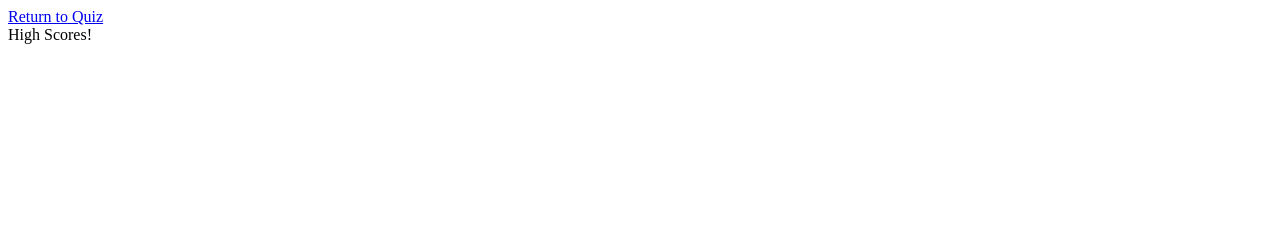
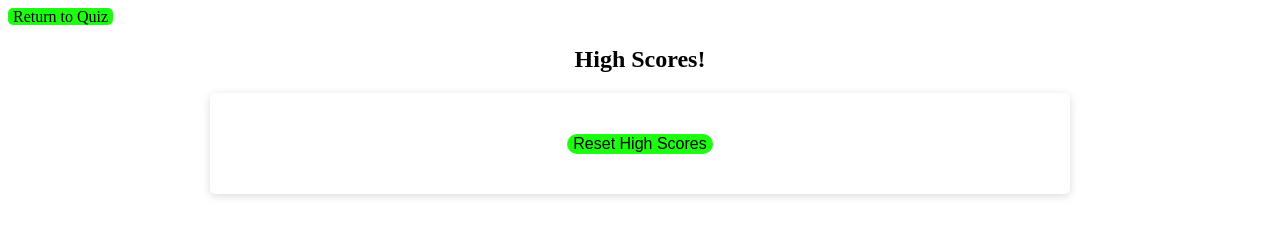
Before and after one commit to kyleschop/javascript-quiz, a plain HTML site: page assets/scores.html in a window 1280 px wide. Drawn offline with Linux system fonts and the light colour scheme.

Commit message:
Styled html pages using css

```diff
--- a/assets/scores.html
+++ b/assets/scores.html
@@ -5,10 +5,16 @@
     <meta http-equiv="X-UA-Compatible" content="IE=edge">
     <meta name="viewport" content="width=device-width, initial-scale=1.0">
     <title>High Scores</title>
+    <link rel="stylesheet" href="./style.css">
 </head>
 <body>
     <a href="file:///C:/Users/klpar/bootcamp/javascript-quiz/index.html">Return to Quiz</a>
     <header>High Scores!</header>
+    <section class="wrapper">
+        <div class="card">
+            <button id="reset" class="btn">Reset High Scores</button>
+        </div>
+    </section>
 
 </body>
 </html>
--- a/assets/style.css
+++ b/assets/style.css
@@ -0,0 +1,50 @@
+ul {
+    list-style: none;
+    display: flex;
+    justify-content: space-between;
+    margin-right: 35px;
+}
+
+a {
+    text-decoration: none;
+    color: black;
+    background-color: rgb(29, 255, 17);
+    border-radius: 5px;
+    padding: 0 5px 0 5px;
+}
+
+a:hover {
+    color: gray;
+}
+
+header {
+    text-align: center;
+    font-weight: 900;
+    font-size: x-large;
+    padding: 20px;
+}
+
+.wrapper {
+    background-color: hsl(0, 0%, 100%);
+    border-radius: 5px;
+    border-width: 1px;
+    box-shadow: rgba(0, 0, 0, 0.15) 0px 2px 8px 0px;
+    color: hsl(206, 17%, 28%);
+    font-size: 18px;
+    margin: 0 auto;
+    max-width: 800px;
+    padding: 30px 30px;
+}
+
+.card {
+    text-align: center;
+    padding: 10px;
+}
+
+.btn {
+    border: none;
+    background-color: rgb(29, 255, 17);
+    border-radius: 20px;
+    font-size: 16px;
+    cursor: pointer;
+}
```
Also changed, not shown: index.html (+12 -1 lines).
